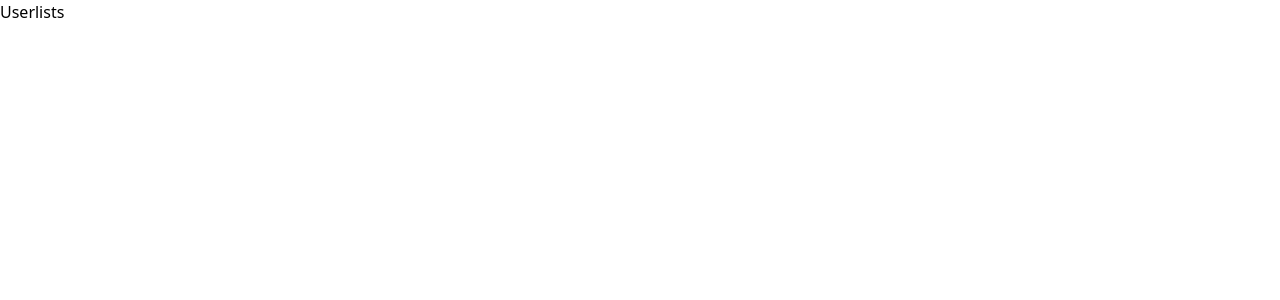
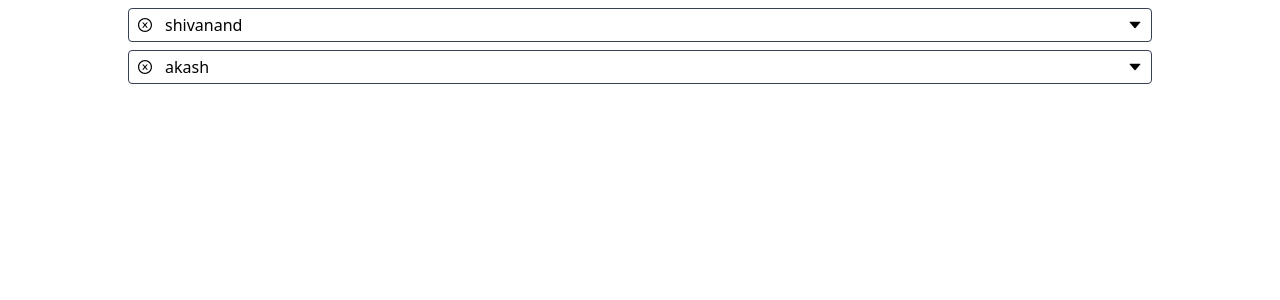
Before and after one commit to Shivanand0297/redux-journey, a React (Create React App) app in the folder 3.redux-media-app/: page / in a window 1280 px wide. Shown: the top 300 px of the page. Built offline with nearby package versions, Linux system fonts and the light colour scheme; data requests are answered from the project's data file.

Commit message:
added skeleton and userlist

```diff
--- /dev/null
+++ b/3.redux-media-app/src/components/List.jsx
@@ -0,0 +1,20 @@
+import { AiOutlineCloseCircle, AiOutlineCaretDown } from "react-icons/ai"
+
+const List = ({user}) => {
+  return (
+    <div
+      className="container mx-auto flex items-center h-6 py-4 px-2 my-2 justify-between w-4/5 gap-4 border border-gray-700 rounded cursor-pointer"
+    >
+      <div className="flex items-center justify-between gap-3">
+        <AiOutlineCloseCircle />
+        <span>{user.name}</span>
+      </div>
+
+      <div>
+        <AiOutlineCaretDown />
+      </div>
+    </div>
+  );
+};
+
+export default List;
--- /dev/null
+++ b/3.redux-media-app/src/components/Skeleton.jsx
@@ -0,0 +1,17 @@
+// this skeleton component will take a prop which will be equal to the times we want to render skeleton component
+
+const Skeleton = ({ times, size }) => {
+  const boxes = Array(times)
+    .fill(0)
+    .map((_item, index) => (
+      <div
+        key={index}
+        className={`container mx-auto relative bg-gray-200 rounded overflow-hidden mb-2.5 py-4 px-2 my-2 ${size}`}
+      >
+        <div className="animate-shimmer absolute inset-0 -translate-x-full bg-gradient-to-r from-gray-200 via-white to-gray-200" />
+      </div>
+    ));
+  return boxes;
+};
+
+export default Skeleton;
--- a/3.redux-media-app/src/components/UserList.jsx
+++ b/3.redux-media-app/src/components/UserList.jsx
@@ -1,9 +1,18 @@
 import { useEffect } from "react";
-import { useDispatch } from "react-redux";
+import { useDispatch, useSelector } from "react-redux";
+
+// async thunk for fetching data
 import { fetchUsers } from "../store";
+
+// importing skeleton
+import Skeleton from "./Skeleton";
+import List from "./List";
 
 const UserList = () => {
   const dispatch = useDispatch();
+  const { data, isLoading, error } = useSelector((state) => {
+    return state.user;
+  });
 
   useEffect(() => {
     // dipatching action for making request
@@ -12,7 +21,20 @@ const UserList = () => {
     // eslint-disable-next-line
   }, []);
 
-  return <div>Userlists</div>;
+  return (
+    <div>
+      {isLoading ? (
+        <Skeleton times={2} size="h-6 w-4/5"/>
+      ) : (
+        <>
+          {data && data.map((user) => (
+            <List key={user.id} user={user} />
+            ))}
+          <p>{error ? "Error Fetching data" : null}</p>
+        </>
+      )}
+    </div>
+  );
 };
 
 export default UserList;
--- a/3.redux-media-app/src/store/thunks/fetchUsers.js
+++ b/3.redux-media-app/src/store/thunks/fetchUsers.js
@@ -4,8 +4,21 @@ import axios from "axios";
 
 export const fetchUsers = createAsyncThunk("user/fetch", async ()=>{
   const {data} = await axios.get("http://localhost:3005/users");
+  // DEV ONLY
+  await pause(1000) // PAUSING FOR 3000 MILISECONDS
   return data;
 })
+
+// Note: DEV ONLY
+
+const pause = (duration) =>{
+  return new Promise((resolve)=>{
+    setTimeout(()=>{
+      resolve("resolve")
+    }, duration)
+
+  })
+}
 
 // redux will automatically assing 3 properties to the fetchuser
 // fetchUser.pending === "user/fetch/pending"
--- a/3.redux-media-app/tailwind.config.js
+++ b/3.redux-media-app/tailwind.config.js
@@ -4,7 +4,16 @@ module.exports = {
     "./src/**/*.{js,jsx,ts,tsx}",
   ],
   theme: {
-    extend: {},
+    extend: {
+      keyframes: {
+        shimmer: {
+          '100%': { transform: 'translateX(100%)' },
+        }
+      },
+      animation: {
+        shimmer: 'shimmer 1.5s infinite',
+      },
+    },
   },
   plugins: [],
 }
```
